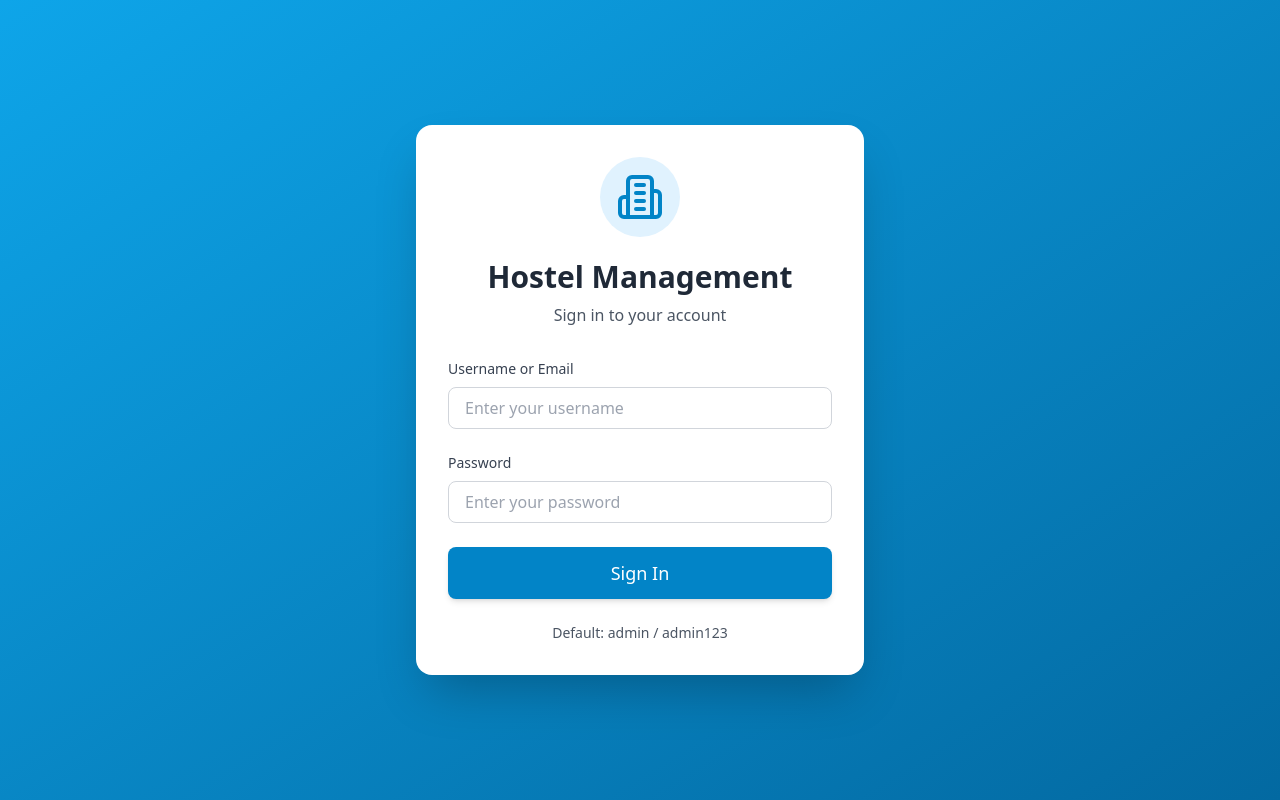
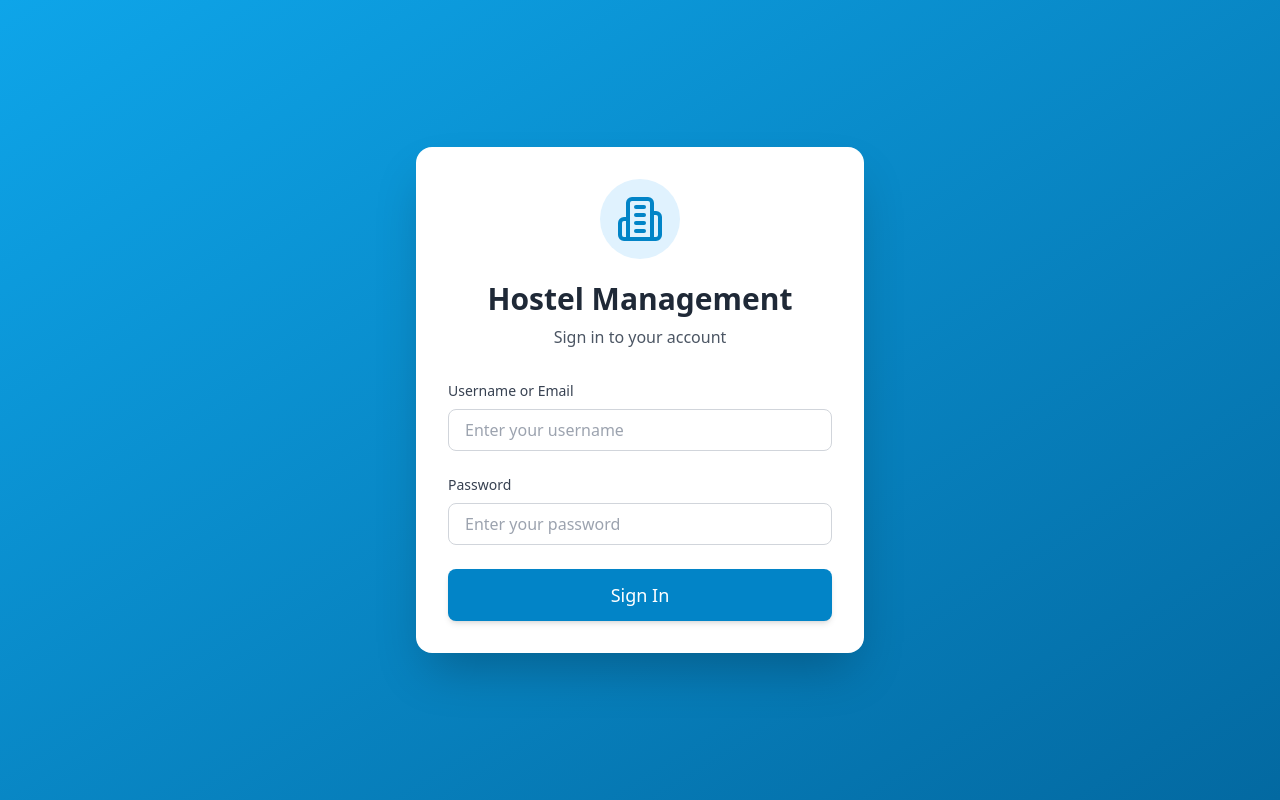
Before and after one commit to abubakar10/hostel-management, a React (Vite) app in the folder client/: page /login in a window 1280 px wide. Built offline with nearby package versions, Linux system fonts and the light colour scheme.

Commit message:
Hide default credentials on login page

```diff
--- a/client/src/pages/Login.jsx
+++ b/client/src/pages/Login.jsx
@@ -98,9 +98,9 @@ const Login = () => {
           </motion.button>
         </form>
 
-        <p className="mt-6 text-center text-sm text-gray-600">
+        {/* <p className="mt-6 text-center text-sm text-gray-600">
           Default: admin / admin123
-        </p>
+        </p> */}
       </motion.div>
     </div>
   )
```
